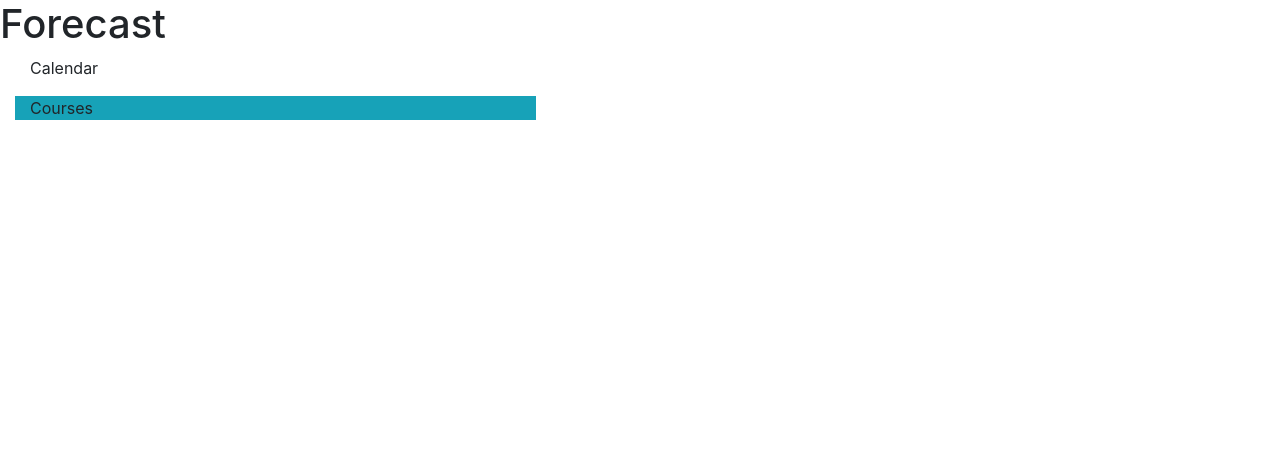
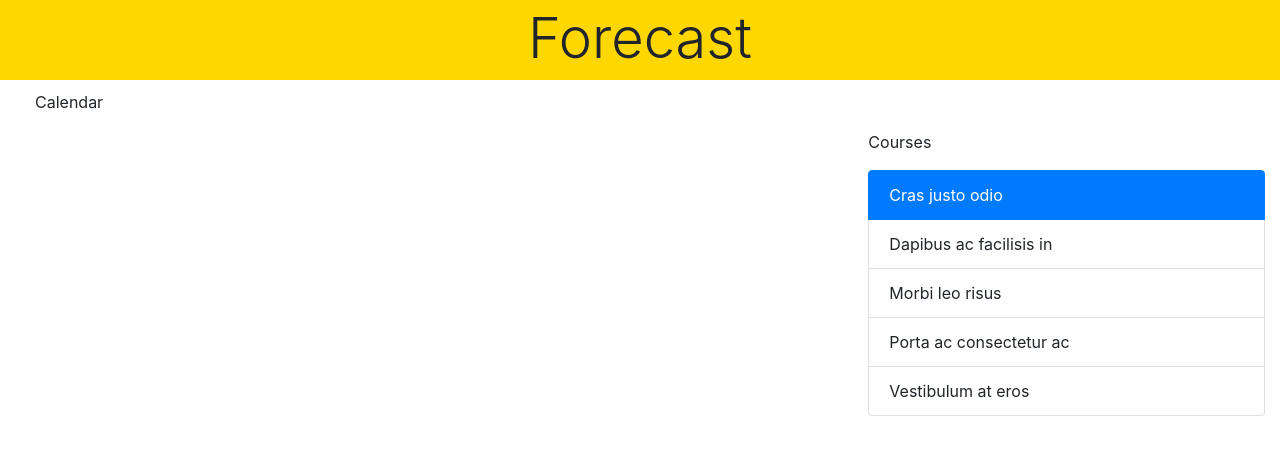
Before and after one commit to maggie-x/forecast_hackathon18, a Python web app: template templates/index.html in a window 1280 px wide. Shown: the top 455 px of the page. Run offline with Jinja, Linux system fonts and the light colour scheme; the template is opened without the code that fills it, so the values that code supplies are empty; some libraries are stand-ins or nearby versions.

Commit message:
major updates to site UI

```diff
--- /dev/null
+++ b/css/style.css
@@ -0,0 +1,28 @@
+
+#header {
+   height: 80px;
+   padding-top: 5px;
+   padding-bottom: 5px;
+   margin-bottom: 10px;
+   background-color: #FFD700;
+
+}
+
+h1 {
+  text-align: center;
+}
+
+#header-text {
+  text-align: center;
+  padding-top: 0px;
+  padding-bottom: 20px;
+}
+
+#calendar {
+  margin-left: 20px;
+  float: left;
+}
+
+#courses {
+  float: right;
+}
--- a/templates/index.html
+++ b/templates/index.html
@@ -7,20 +7,31 @@
 
     <!-- Bootstrap CSS -->
     <link rel="stylesheet" href="https://stackpath.bootstrapcdn.com/bootstrap/4.1.3/css/bootstrap.min.css" integrity="sha384-MCw98/SFnGE8fJT3GXwEOngsV7Zt27NXFoaoApmYm81iuXoPkFOJwJ8ERdknLPMO" crossorigin="anonymous">
-
+    <link rel="stylesheet" href="../css/style.css">
     <title>Hello, world!</title>
   </head>
   <body>
-    <div class="page-header">
-      <h1>Forecast</h1>
-    </div>
+    <div class="row">
+      <div class="container-fluid" id="header">
+        <h1 class="display-4">Forecast</h1>
+      </div>
+     </div>
+    <div class="row">
     <div class="container-fluid">
-      <div class="col-sm-9 left">
+      <div class="col-sm 8" id="calendar">
          <p>  Calendar </p>
       </div>
-      <div class="col-sm-5 bg-info right" >
+      <div class="col-sm-4 " id="courses">
          <p>  Courses </p>
+         <ul class="list-group">
+            <li class="list-group-item active">Cras justo odio</li>
+            <li class="list-group-item">Dapibus ac facilisis in</li>
+            <li class="list-group-item">Morbi leo risus</li>
+            <li class="list-group-item">Porta ac consectetur ac</li>
+            <li class="list-group-item">Vestibulum at eros</li>
+          </ul>
       </div>
+    </div>
 
     </div>
 
```
